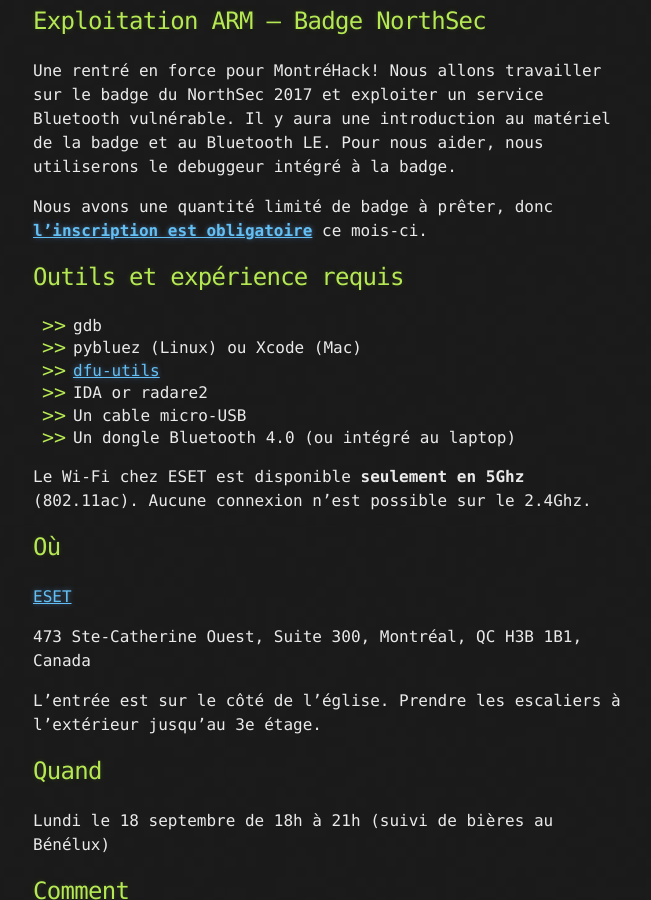
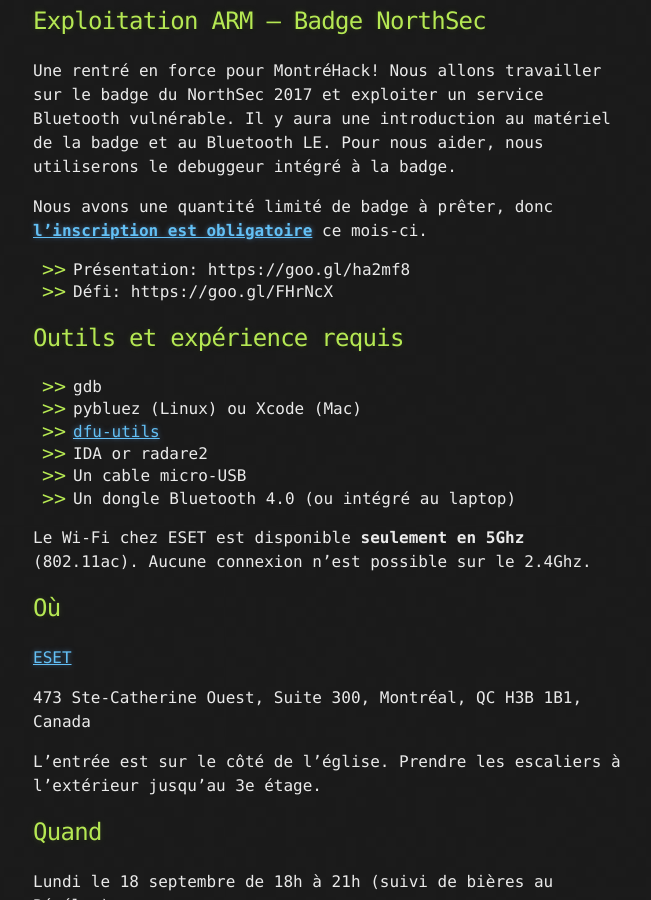
Before and after one commit to montrehack/montrehack.github.com, a Jekyll site: the page built from index.md, in a window 1280 px wide and 900 px high, scrolled down 1070 px. Shown: the whole window, without its empty margins (307-958 px from the left). Built offline with Jekyll 4.4.1, drawn with Linux system fonts in a browser that asks for light colours; comment, search, counter and statistics services are not loaded; some of the changed text lies outside the part shown.

Commit message:
Add slides and challenge for badge challenge

```diff
--- a/index.md
+++ b/index.md
@@ -21,6 +21,9 @@ utiliserons le debuggeur intégré à la badge.
 Nous avons une quantité limité de badge à prêter, donc [**l'inscription est
 obligatoire**](https://www.eventbrite.ca/e/montrehack-arm-exploitation-northsec-badge-tickets-37805298666)
 ce mois-ci.
+
+* Présentation: https://goo.gl/ha2mf8
+* Défi: https://goo.gl/FHrNcX
 
 ## Outils et expérience requis
 
```
Also changed, not shown: other parts of index.md (+3 -0 lines).
